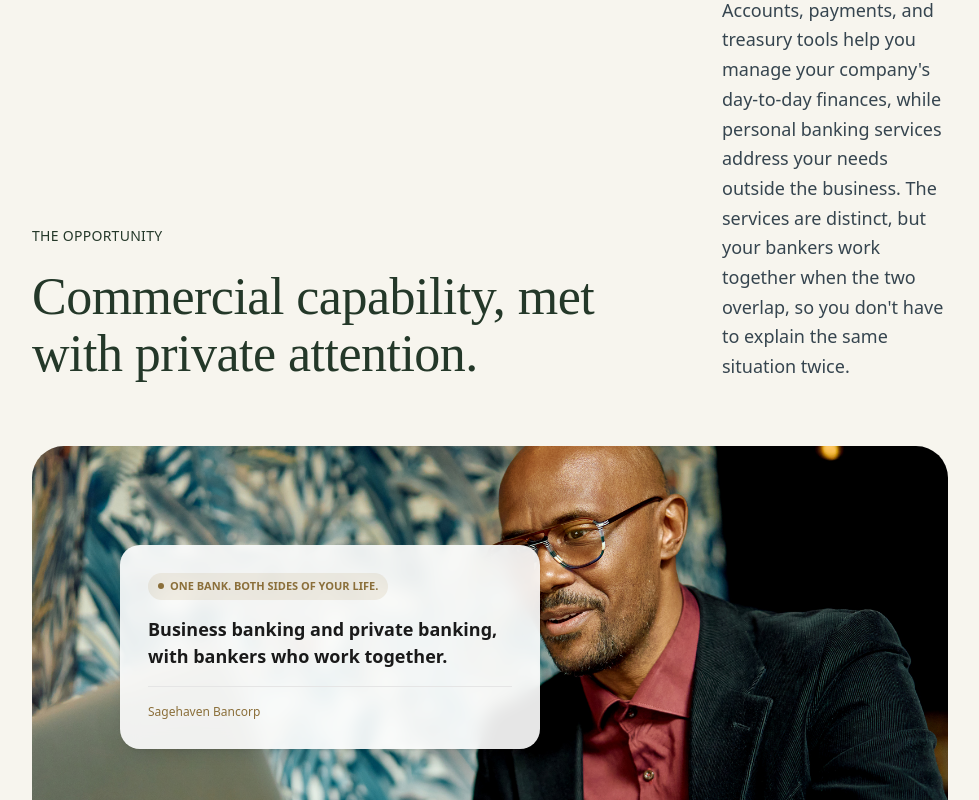
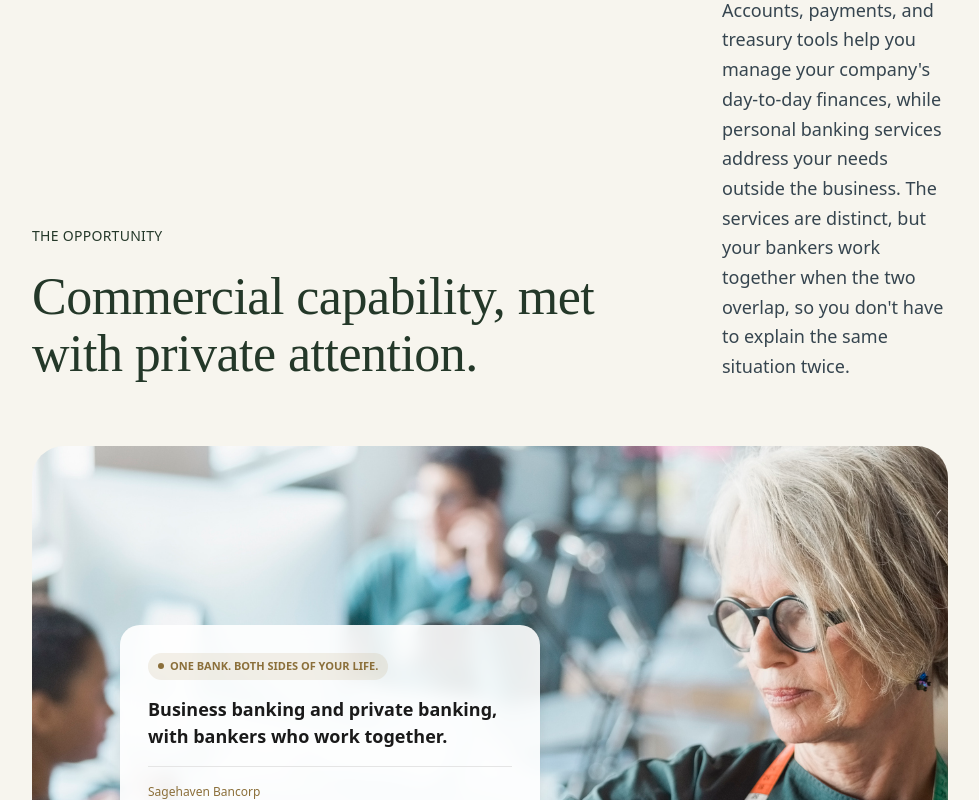
Before and after one commit to smora-nymbus/Sagehaven-sp, a React (Vite) app: page / in a window 1280 px wide. Shown: the part 1140-1940 px from the top of the page, without its empty margins (150-1129 px from the left). Built offline with nearby package versions, Linux system fonts and the light colour scheme; a web font is replaced by a local one.

Commit message:
Update OpportunitySection styling and steering docs

```diff
--- a/src/components/sections/OpportunitySection.tsx
+++ b/src/components/sections/OpportunitySection.tsx
@@ -27,12 +27,12 @@ export function OpportunitySection() {
         </div>
 
         {/* Bottom: Editorial Image with Overlay */}
-        <div className="sh-image-container relative h-64 w-full overflow-hidden rounded-2xl sm:h-80 md:h-96 lg:h-105 lg:rounded-[32px]">
+        <div className="sh-image-container relative h-72 w-full overflow-hidden rounded-2xl sm:h-96 md:h-112 lg:h-125 lg:rounded-[32px]">
           {/* Background Image */}
           <img
-            src="/images/community-panorama.png"
+            src="/images/business-owners.png"
             alt="Business owners looking ahead"
-            className="sh-image-hover absolute inset-0 h-full w-full object-cover object-top lg:left-0 lg:top-[-35%] lg:h-[190%] lg:object-center"
+            className="sh-image-hover absolute inset-0 h-full w-full object-cover object-top lg:left-0 lg:top-[-62%] lg:h-[190%] lg:object-center"
           />
 
           {/* Glassmorphic Overlay Card - Hidden on mobile, shown on md+ */}
--- a/src/index.css
+++ b/src/index.css
@@ -60,6 +60,7 @@ body {
   font-family: "omnes", system-ui, sans-serif;
   font-size: 16px;
   line-height: 1.5;
+  text-wrap: pretty;
   -webkit-font-smoothing: antialiased;
   -moz-osx-font-smoothing: grayscale;
 }
@@ -239,13 +240,13 @@ body {
   width: 100%;
 }
 
-/* Image Hover Zoom */
+/* Image Hover Zoom - disabled */
 .sh-image-hover {
   transition: transform 0.5s cubic-bezier(0.4, 0, 0.2, 1);
 }
 
 .sh-image-container:hover .sh-image-hover {
-  transform: scale(1.05);
+  /* zoom disabled */
 }
 
 /* Glassmorphic Card Hover */
```
Also changed, not shown: .kiro/steering/responsive-design.md.
